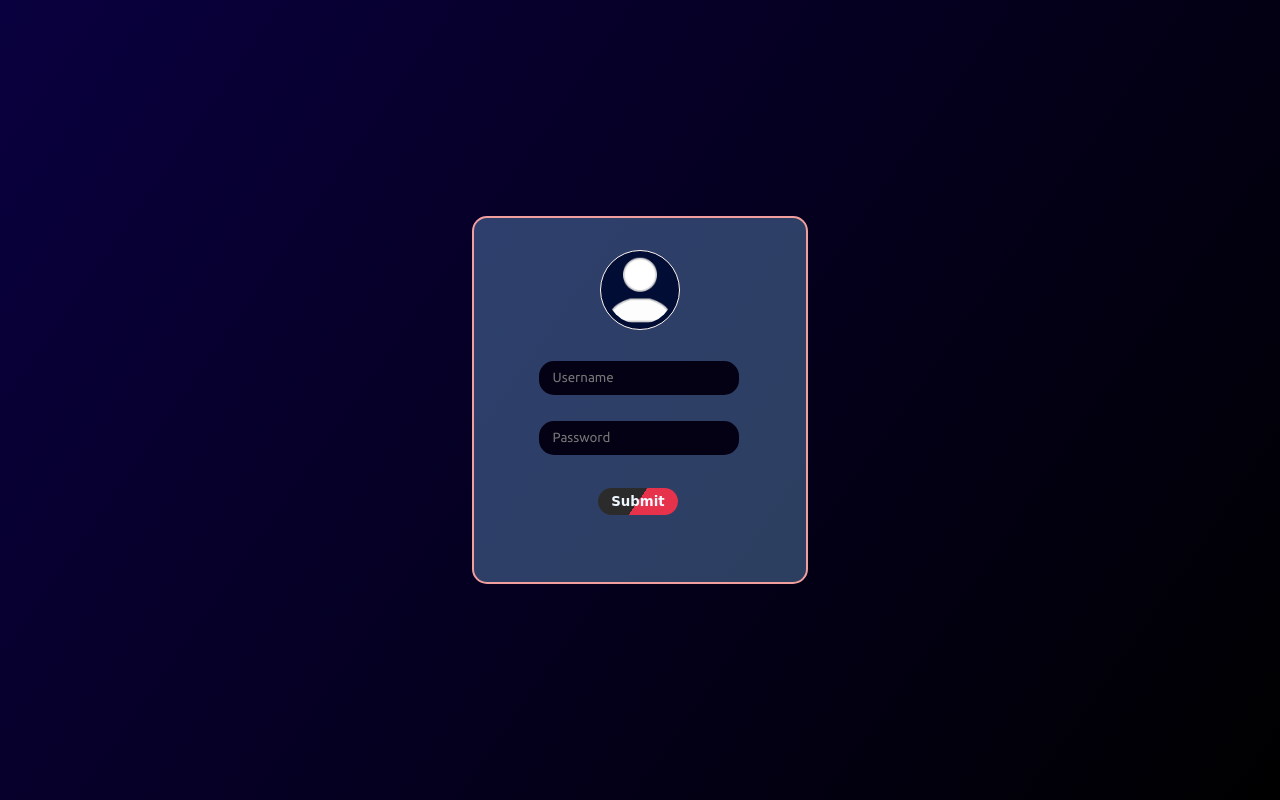
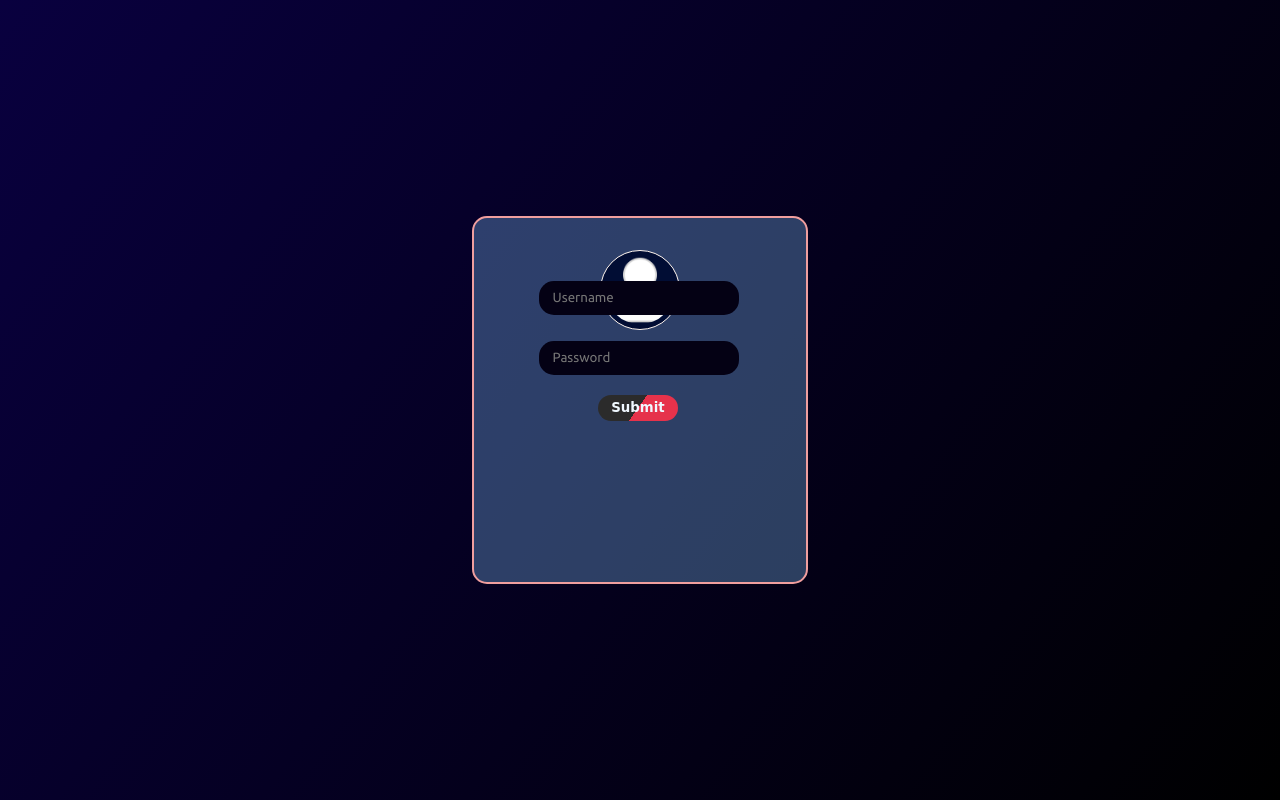
Before and after one commit to ruturajbiswal/Criminal_Record, a plain HTML site: page Html/admin.html in a window 1280 px wide. Drawn offline with Linux system fonts and the light colour scheme; a web font is replaced by a local one.

Commit message:
Update admin.html

```diff
--- a/Html/admin.html
+++ b/Html/admin.html
@@ -68,9 +68,9 @@ img{
 form{
 
 width: 13.6em;
-height: 10em;
+height: 9em;
 position: absolute;
-top: 20em;
+top: 15em;
 padding: 0.5em;
 
 
@@ -97,7 +97,7 @@ input:nth-child(1)
 }
 input:nth-child(2)
 {
-    margin-bottom: 1.5em;
+    margin-bottom: 1em;
 }
 
 
@@ -110,7 +110,7 @@ input:focus{
 
 button{
     position: absolute;
-    margin-top: 1em;
+    margin-top: 0.5em;
     left: 5em;
     width: 6em;
     height: 2em;
```
